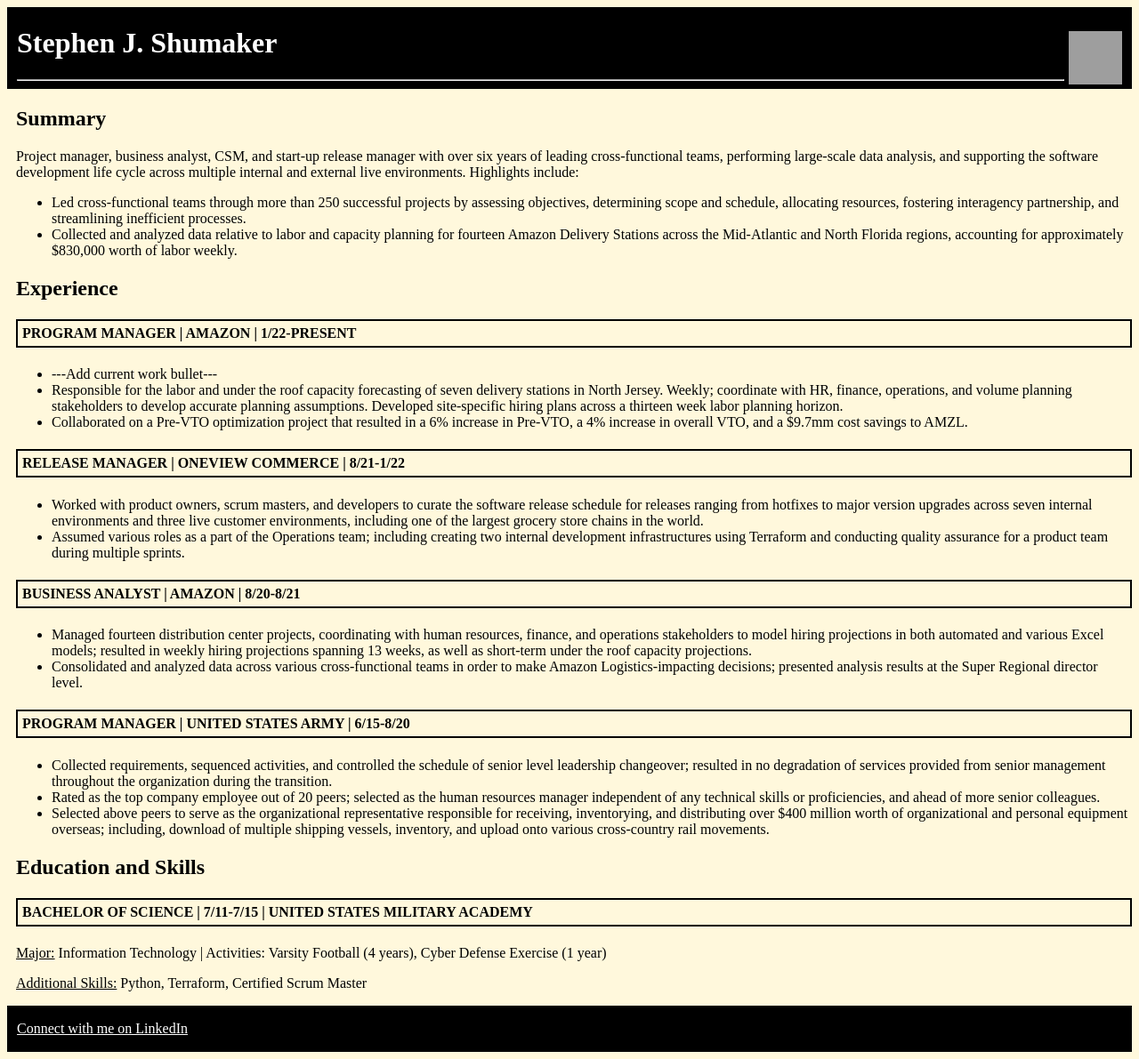
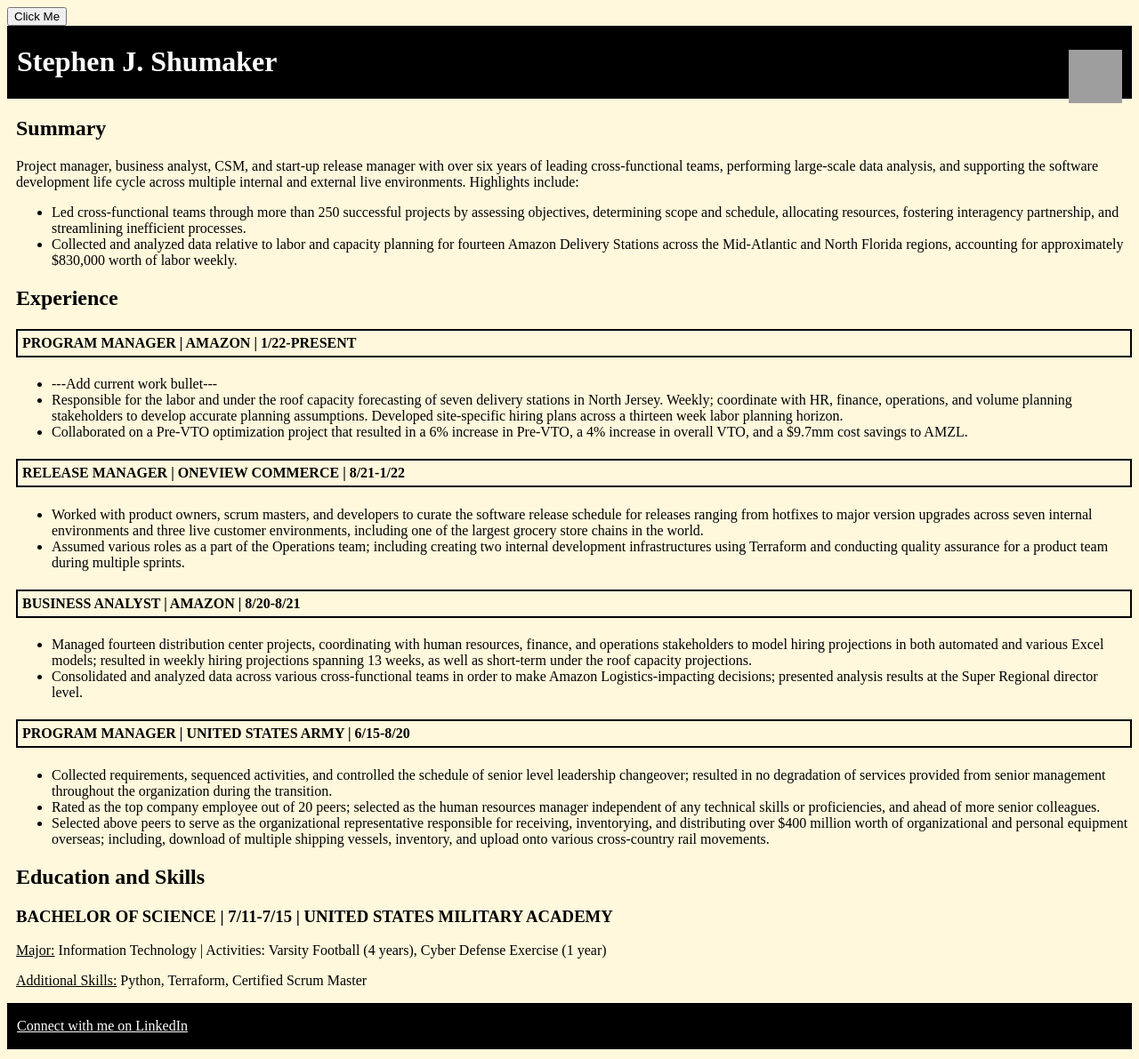
Before and after one commit to steveshumaker/steveshumaker.github.io, a plain HTML site: page index.html in a window 1280 px wide. Shown: the whole page at 89% size. Drawn offline with Linux system fonts and the light colour scheme; grey boxes are pictures that could not be loaded.

Commit message:
Update index.html

```diff
--- a/index.html
+++ b/index.html
@@ -6,11 +6,12 @@
   <link rel="stylesheet" type="text/css" href="/style.css" />
   <title>Steve Shumaker - Resume</title>
 </head>
+<body>
 
-<body>
+  <button onclick="hideThing()">Click Me</button>
+
   <div class="header">
     <h1>Stephen J. Shumaker<img style="float: right; padding: 5px 10px 15px 5px" src="https://media-exp1.licdn.com/dms/image/C4D03AQGuUj44b1Z1Kw/profile-displayphoto-shrink_800_800/0/1601506622399?e=1672272000&v=beta&t=R7deNB8oSKkyUcYJHSbILa_ziI0f6RKptMmIFYXtimo" alt="LI Headshot" height="60" width="60"/></h1>
-    <hr />
   </div>
 
   <div class ="body">
@@ -25,9 +26,7 @@ Florida regions, accounting for approximately $830,000 worth of labor weekly.</l
     </ul>
     </p>
     <h2>Experience</h2>
-
     <h4>PROGRAM MANAGER | AMAZON | 1/22-PRESENT</h4>
-
     <ul>
       <li>---Add current work bullet---</li>
       <li>Responsible for the labor and under the roof capacity forecasting of seven delivery stations in North Jersey. Weekly; coordinate with HR,
@@ -36,9 +35,7 @@ thirteen week labor planning horizon.</li>
       <li>Collaborated on a Pre-VTO optimization project that resulted in a 6% increase in Pre-VTO, a 4% increase in overall VTO, and a $9.7mm cost
 savings to AMZL.</li>
     </ul>
-
     <h4>RELEASE MANAGER | ONEVIEW COMMERCE | 8/21-1/22</h4>
-
     <ul>
       <li>Worked with product owners, scrum masters, and developers to curate the software release schedule for releases ranging from hotfixes to
 major version upgrades across seven internal environments and three live customer environments, including one of the largest grocery store
@@ -46,9 +43,7 @@ chains in the world.</li>
       <li>Assumed various roles as a part of the Operations team; including creating two internal development infrastructures using Terraform and
 conducting quality assurance for a product team during multiple sprints.</li>
     </ul>
-
     <h4>BUSINESS ANALYST | AMAZON | 8/20-8/21</h4>
-
     <ul>
       <li>Managed fourteen distribution center projects, coordinating with human resources, finance, and operations stakeholders to model hiring
 projections in both automated and various Excel models; resulted in weekly hiring projections spanning 13 weeks, as well as short-term
@@ -56,9 +51,7 @@ under the roof capacity projections.</li>
       <li>Consolidated and analyzed data across various cross-functional teams in order to make Amazon Logistics-impacting decisions; presented
 analysis results at the Super Regional director level.</li>
     </ul>
-
     <h4>PROGRAM MANAGER | UNITED STATES ARMY | 6/15-8/20</h4>
-
     <ul>
       <li>Collected requirements, sequenced activities, and controlled the schedule of senior level leadership changeover; resulted in no degradation of services
 provided from senior management throughout the organization during the transition.</li>
@@ -68,14 +61,11 @@ of more senior colleagues.</li>
 $400 million worth of organizational and personal equipment overseas; including, download of multiple shipping vessels, inventory, and upload onto various
 cross-country rail movements.</li>
     </ul>
-
   </div>
 
   <div class="eduSkills">
     <h2>Education and Skills</h2>
-
-    <h4>BACHELOR OF SCIENCE | 7/11-7/15 | UNITED STATES MILITARY ACADEMY</h4>
-
+    <h3>BACHELOR OF SCIENCE | 7/11-7/15 | UNITED STATES MILITARY ACADEMY</h3>
     <p><span style="text-decoration: underline;">Major:</span> Information Technology | Activities: Varsity Football (4 years), Cyber Defense Exercise (1 year)</p>
     <p><span style="text-decoration: underline;">Additional Skills:</span> Python, Terraform, Certified Scrum Master</p>
   </div>
```
